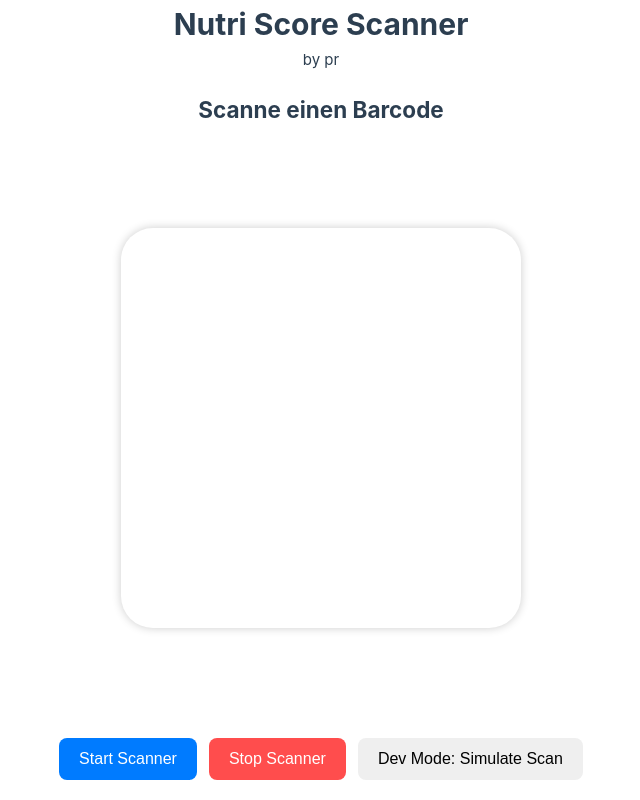
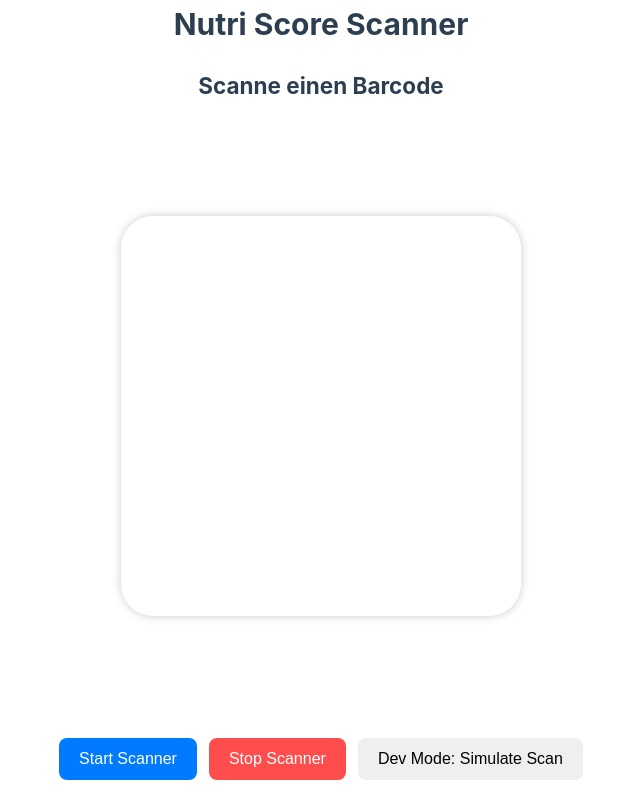
Before and after one commit to Philipp-Rudolph/nutri-scanner, a Vue app: page / in a window 1280 px wide. Shown: the whole page, without its empty margins (319-959 px from the left). Built offline with nearby package versions, Linux system fonts and the light colour scheme.

Commit message:
fix: remove test change

```diff
--- a/src/App.vue
+++ b/src/App.vue
@@ -1,7 +1,6 @@
 <template>
   <div class="home">
     <h1>Nutri Score Scanner</h1>
-    <p>by pr</p>
     <BarcodeScanner />
   </div>
 </template>
```
